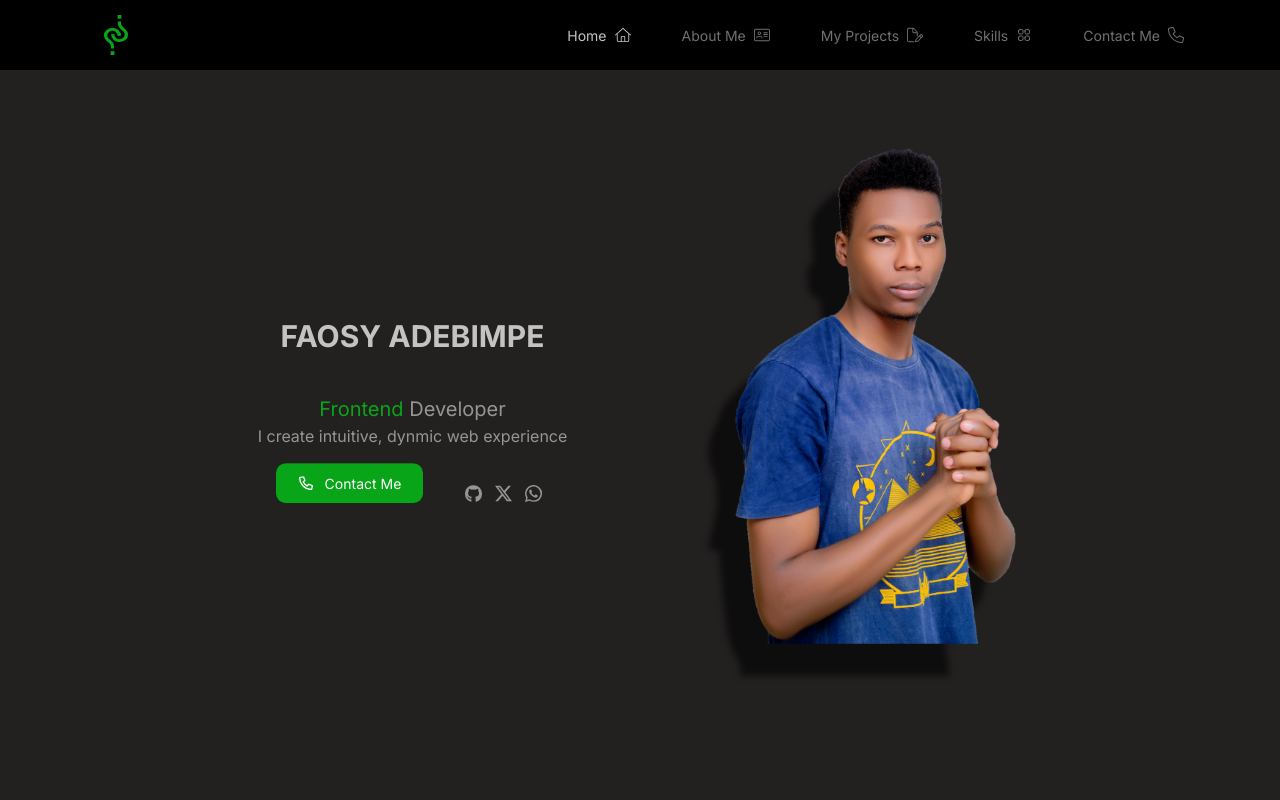
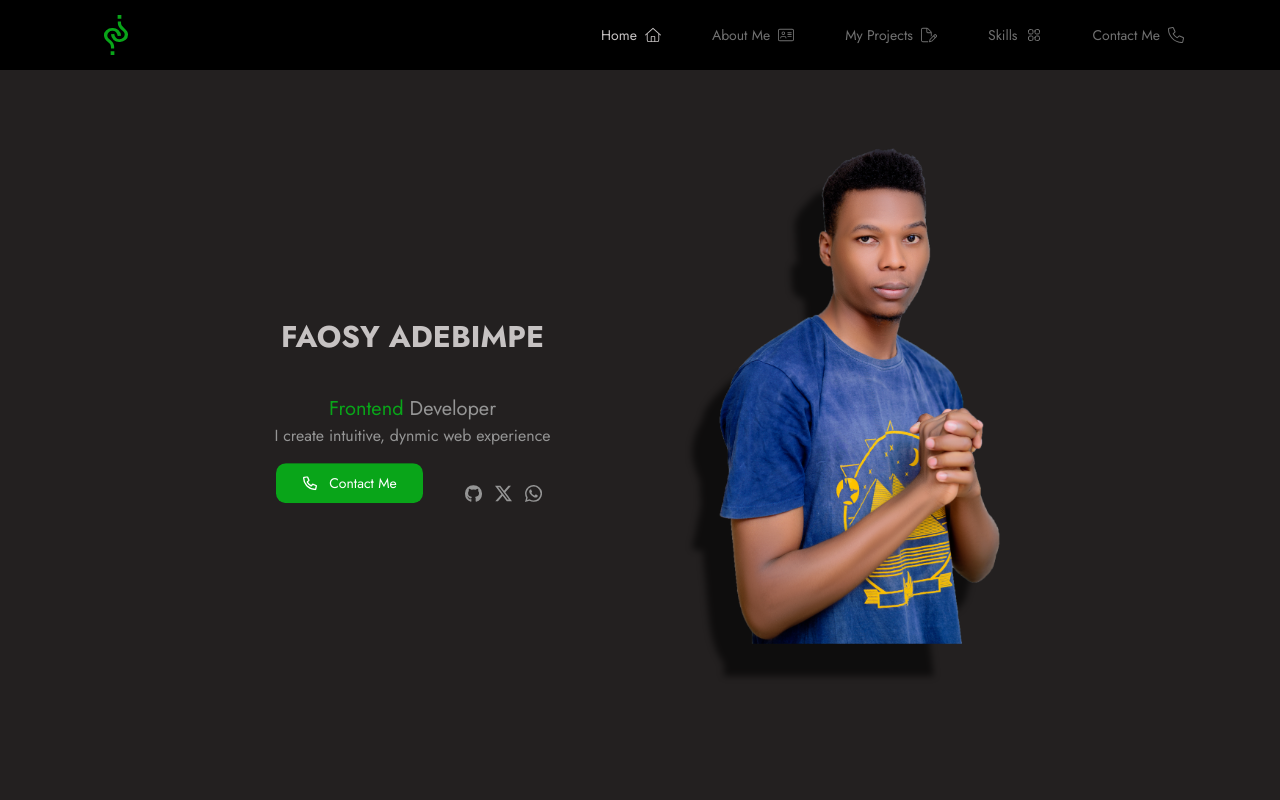
Before and after one commit to faosy-adebimpe/faosy-adebimpe.github.io, a React (Vite) app: page / in a window 1280 px wide. Shown: the top 800 px of the page. Built offline with nearby package versions, Linux system fonts and the light colour scheme.

Commit message:
add jost font

```diff
--- a/index.html
+++ b/index.html
@@ -7,10 +7,28 @@
         <!-- <title>Vite + React + TS</title> -->
 
         <!-- fonts start -->
+
+        <!-- inter -->
         <link rel="preconnect" href="https://fonts.googleapis.com" />
         <link rel="preconnect" href="https://fonts.gstatic.com" crossorigin />
         <link
             href="https://fonts.googleapis.com/css2?family=Inter:ital,opsz,wght@0,14..32,100..900;1,14..32,100..900&display=swap"
+            rel="stylesheet"
+        />
+
+        <!-- Bebas Neue -->
+        <link rel="preconnect" href="https://fonts.googleapis.com" />
+        <link rel="preconnect" href="https://fonts.gstatic.com" crossorigin />
+        <link
+            href="https://fonts.googleapis.com/css2?family=Bebas+Neue&family=Inter:ital,opsz,wght@0,14..32,100..900;1,14..32,100..900&display=swap"
+            rel="stylesheet"
+        />
+
+        <!-- jost -->
+        <link rel="preconnect" href="https://fonts.googleapis.com" />
+        <link rel="preconnect" href="https://fonts.gstatic.com" crossorigin />
+        <link
+            href="https://fonts.googleapis.com/css2?family=Jost:ital,wght@0,100..900;1,100..900&display=swap"
             rel="stylesheet"
         />
 
--- a/src/components/hero/Hero.tsx
+++ b/src/components/hero/Hero.tsx
@@ -28,7 +28,7 @@ const Hero: React.FC = () => {
         <div className='hero md:mt-[92px] md:mb-[200px] lg:mt-[70px]' id='hero'>
             <div className='container text-[12px] flex flex-col justify-center items-center h-[calc(100vh-70px)] md:h-auto lg:flex-row lg:gap-[123px] xl:items-center'>
                 <div className='flex flex-col justify-center items-center'>
-                    <h2 className='name text-[24px] font-bold text-(--white-2) sm:text-[28px] md:text-[30px]'>
+                    <h2 className='name text-[24px] font-bold text-(--white-2) sm:text-[28px] md:text-[30px] font-jost '>
                         FAOSY ADEBIMPE
                     </h2>
                     <div className='role mt-[35px] flex flex-col items-center text-(--gray-1)'>
--- a/src/css/theme.css
+++ b/src/css/theme.css
@@ -13,4 +13,6 @@
 
     /* fonts */
     --font-inter: 'Inter', sans-serif;
+    --font-bebas-neue: 'Bebas Neue', sans-serif;
+    --font-jost: 'Jost', sans-serif;
 }
--- a/src/index.css
+++ b/src/index.css
@@ -7,7 +7,7 @@
 /* base */
 @layer base {
     html {
-        @apply bg-(--body-bg) scroll-smooth font-inter;
+        @apply bg-(--body-bg) scroll-smooth font-jost;
     }
 }
 /* component */
```
